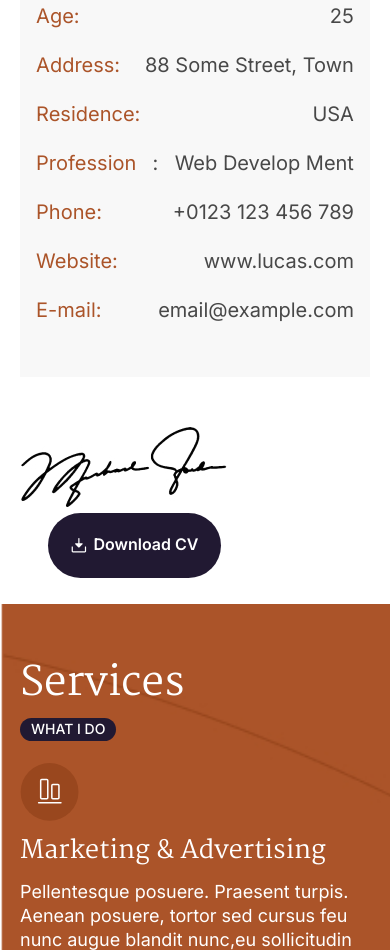
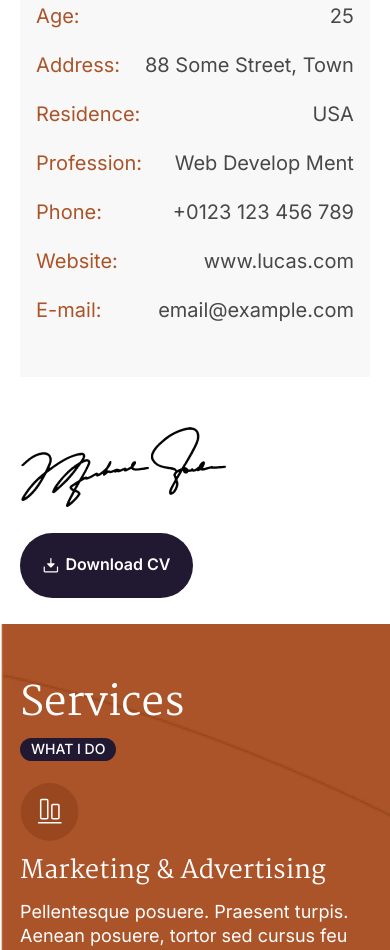
Before and after one commit to Rustam9724/designer-weblof, a website: page index.html in a window 390 px wide. Shown: the part 1523-2473 px from the top of the page. Drawn offline with nearby package versions, Linux system fonts and the light colour scheme.

Commit message:
fix: minor improvemens in about-me-section's adaptive

```diff
--- a/index.html
+++ b/index.html
@@ -116,8 +116,7 @@
                         <p class="about-parametr__data">USA</p>
                     </div>
                     <div class="about-me__info__parametr about-parametr info-block__parametr paragraph__text">
-                        <p class="about-parametr__title">Profession</p>
-                        <div class="about-parametr__colon">:</div>
+                        <p class="about-parametr__title">Profession:</p>
                         <p class="about-parametr__data">Web Develop Ment</p>
                     </div>
                     <div class="about-me__info__parametr about-parametr info-block__parametr paragraph__text">
--- a/styles/about-me-section.scss
+++ b/styles/about-me-section.scss
@@ -79,7 +79,7 @@
             }
         }
 
-        @media (max-width: 424px) {
+        @media (max-width: 474px) {
             .about-parametr {
                 flex-basis: 100%;
             }
@@ -103,6 +103,8 @@
     @media (max-width: 424px) {
         .about-me__bottom {
             flex-direction: column;
+            row-gap: 20px;
+            align-items: flex-start;
         }
     }
 }
--- a/styles/components.scss
+++ b/styles/components.scss
@@ -201,4 +201,10 @@ $font-color-3: #696969;
             flex-basis: 100%;
         }
     }
+
+    @media (max-width: 374px) {
+        .info-block__parametr {
+            font-size: 1.5rem;
+        }
+    }
 }
```
Also changed, not shown: styles/components.css, styles/main.css, 1 other file.
